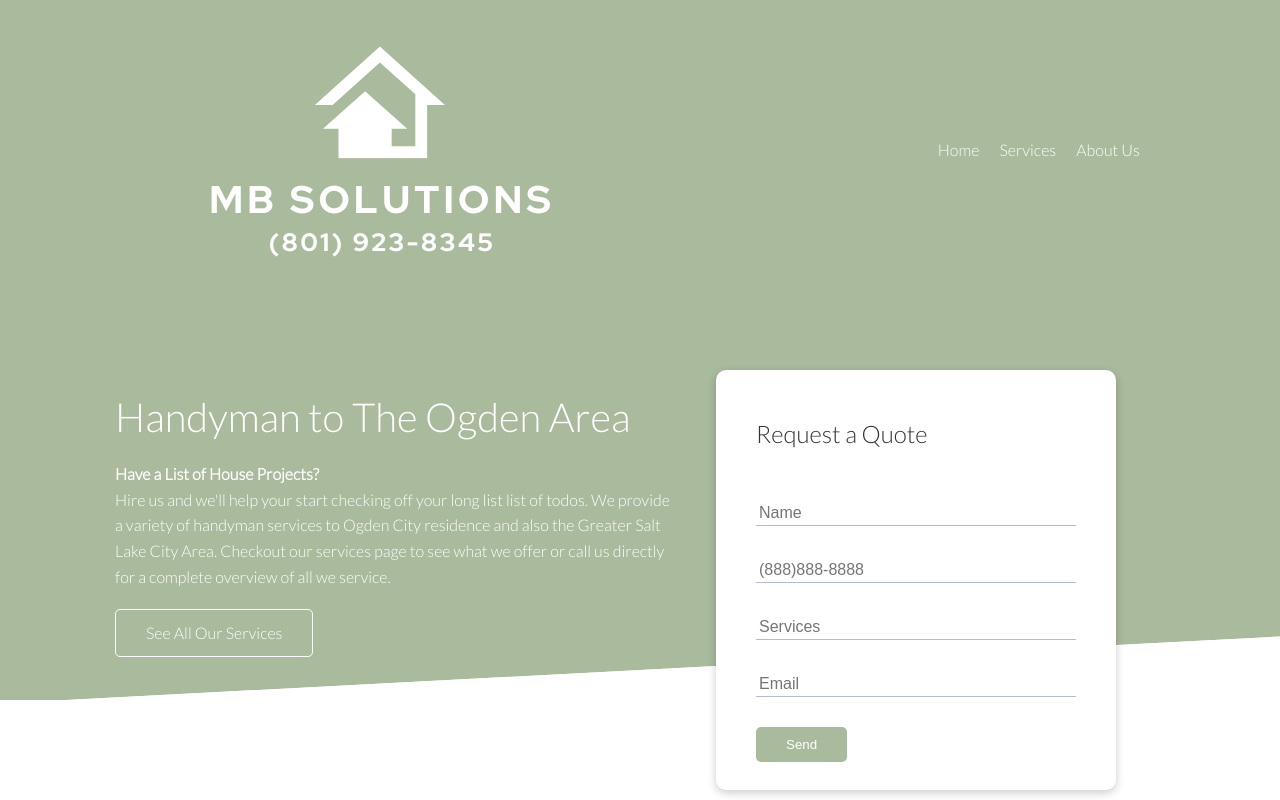
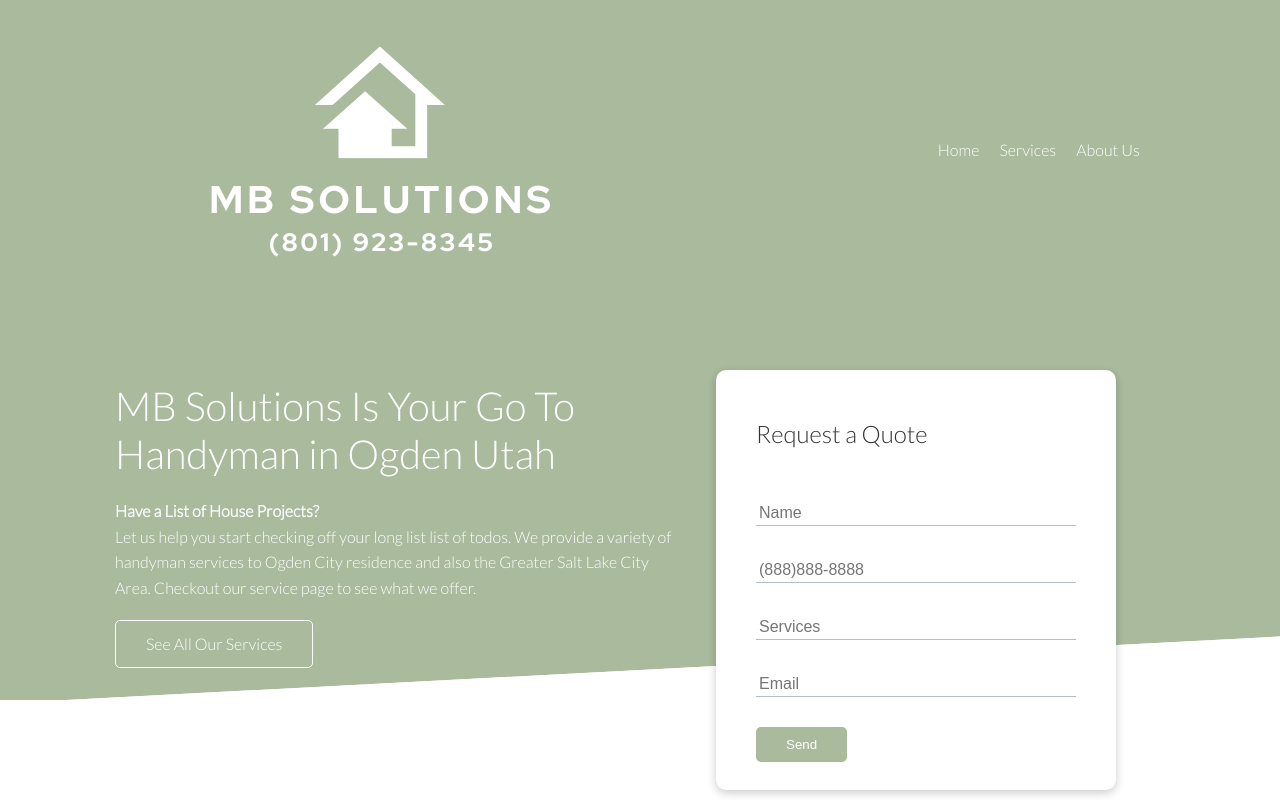
Before and after one commit to lmyers427/simpleWebsite, a plain HTML site: page index.html in a window 1280 px wide. Shown: the top 800 px of the page. Drawn offline with Linux system fonts and the light colour scheme.

Commit message:
Update wording

```diff
--- a/index.html
+++ b/index.html
@@ -47,13 +47,12 @@
 <section class="showcase">
     <div class="container grid">
         <div class="showcase-text">
-            <h1>Handyman to The Ogden Area</h1>
+            <h1>MB Solutions Is Your Go To Handyman in Ogden Utah</h1>
             <p>
                 <strong>Have a List of House Projects?</strong><br>
-                Hire us and we'll help your start checking off your long list
+                Let us help you start checking off your long list
                 list of todos. We provide a variety of handyman services to Ogden City residence and also the Greater Salt Lake City Area.
-                Checkout our services page to see what we offer
-                or call us directly for a complete overview of all we service.
+                Checkout our service page to see what we offer.
             </p>
             <a href="features.html" class="btn btn-outline">See All Our Services </a>
 
```
